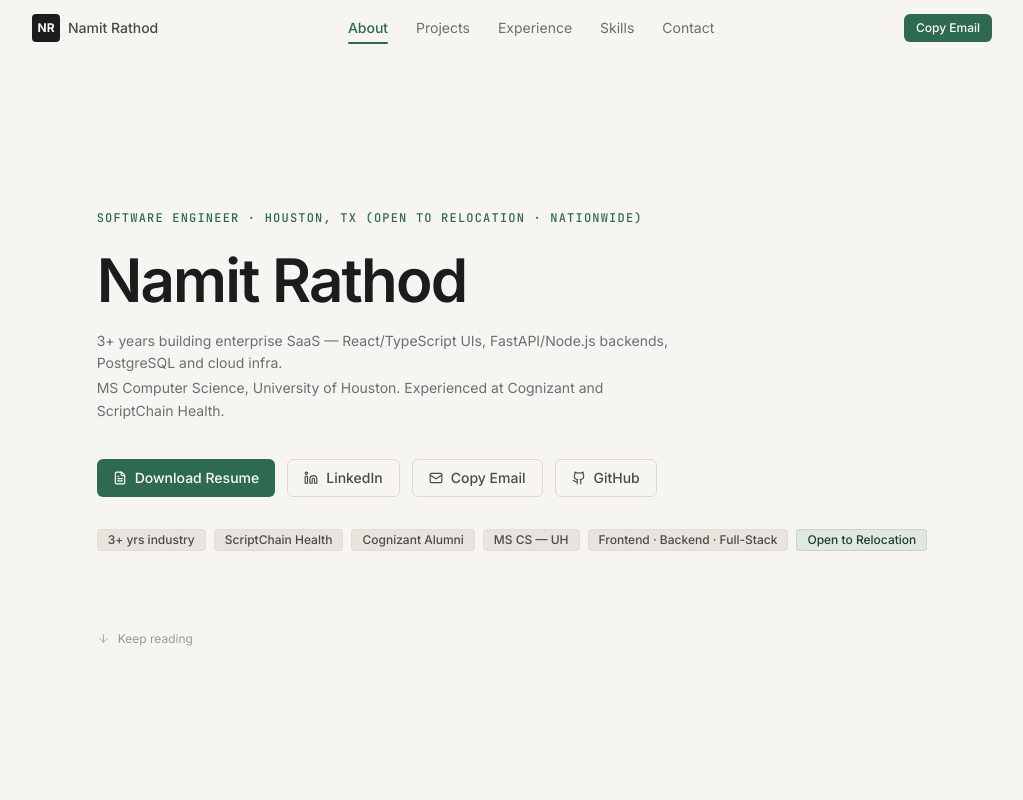
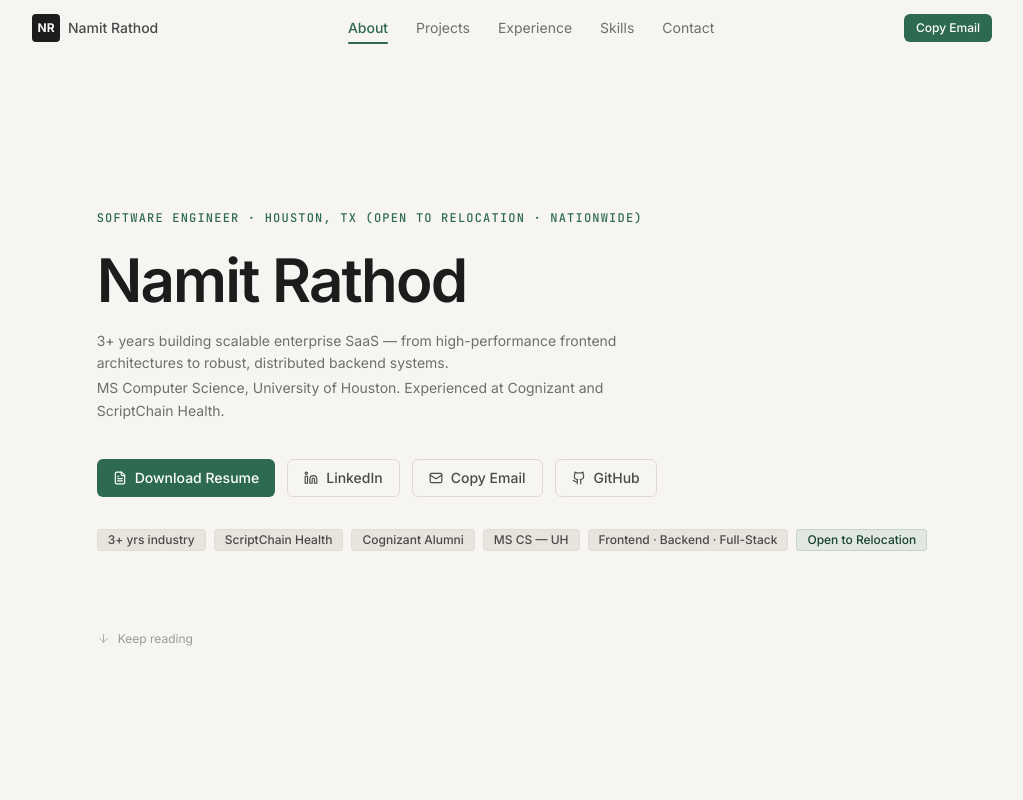
Before and after one commit to namitrathod/Myportfolio, a React (Create React App) app: page / in a window 1280 px wide. Shown: the top 800 px of the page, without its empty margins (128-1151 px from the left). Built offline with nearby package versions, Linux system fonts and the light colour scheme.

Commit message:
refactor: stack-agnostic hero sublines for broader versatility

```diff
--- a/src/data/portfolio.ts
+++ b/src/data/portfolio.ts
@@ -76,7 +76,7 @@
     role: "Software Engineer",
     tagline: "",
     sublines: [
-      "3+ years building enterprise SaaS — React/TypeScript UIs, FastAPI/Node.js backends, PostgreSQL and cloud infra.",
+      "3+ years building scalable enterprise SaaS — from high-performance frontend architectures to robust, distributed backend systems.",
       "MS Computer Science, University of Houston. Experienced at Cognizant and ScriptChain Health.",
     ],
     about: [
```
